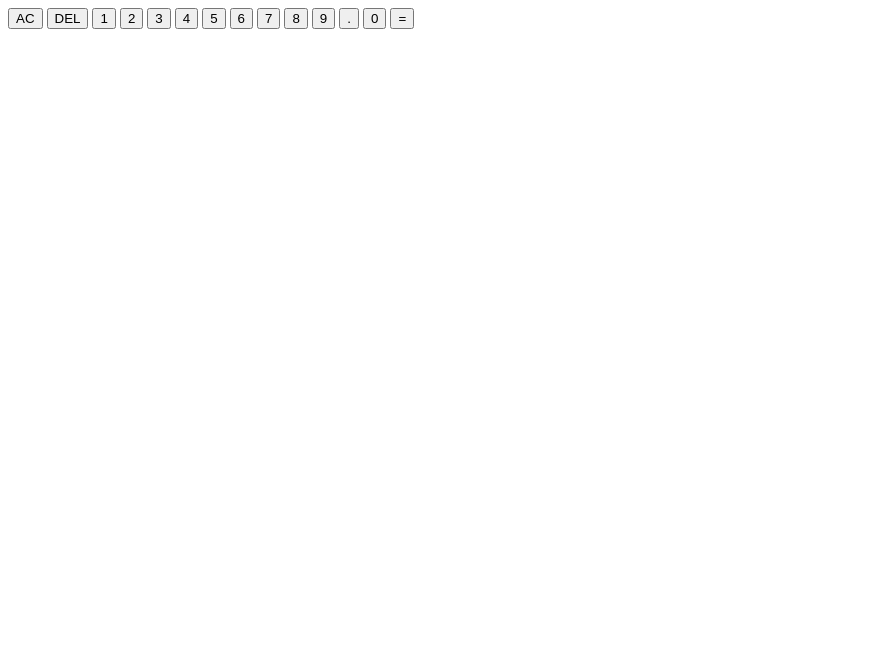
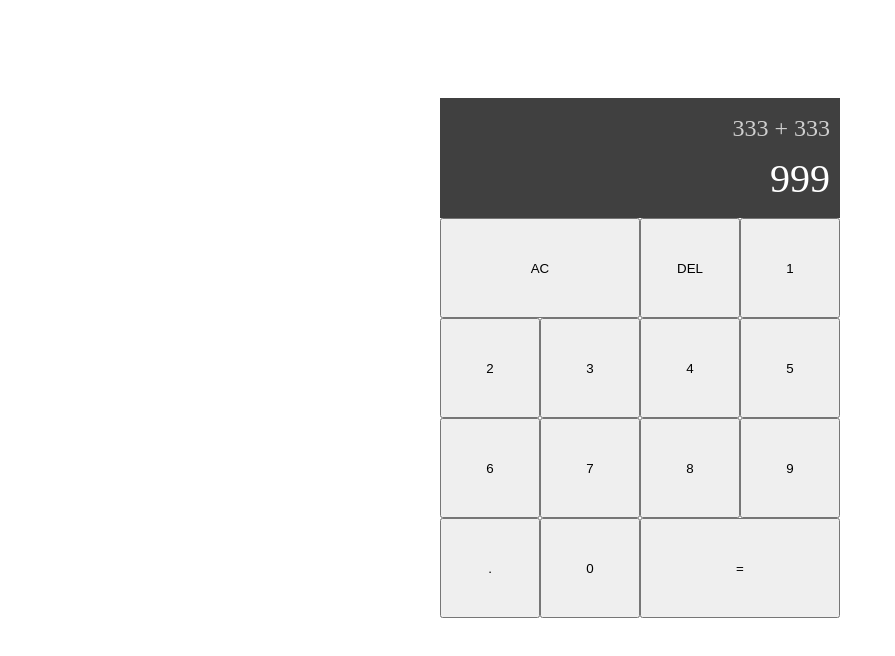
Before and after one commit to Br3ikros/calculator, a plain HTML site: page index.html in a window 1280 px wide. Shown: the whole page, without its empty margins (0-895 px from the left). Drawn offline with Linux system fonts and the light colour scheme.

Commit message:
added styling

```diff
--- a/index.html
+++ b/index.html
@@ -10,8 +10,8 @@
 <body>
     <div class="calculator-grid">
         <div class="output">
-            <div class="previous-operand"></div>
-            <div class="current-operand"></div>
+            <div class="previous-operand">333 + 333</div>
+            <div class="current-operand">999</div>
         </div>
         <button class="span-two">AC</button>
         <button>DEL</button>
--- a/styles.css
+++ b/styles.css
@@ -0,0 +1,32 @@
+.calculator-grid{
+    display:grid;
+    justify-content:center;
+    align-content:center;
+    min-height:100vh;
+    grid-template-columns: repeat(4, 100px);
+    grid-template-rows: minmax(120px, auto) repeat(5, 100px);
+}
+
+.span-two{
+    grid-column:span 2;
+}
+
+.output{
+    grid-column: 1/-1;
+    background-color:rgba(0, 0, 0, 0.75);
+    display:flex;
+    flex-direction:column;
+    align-items:flex-end;
+    justify-content:space-around;
+    padding:10px;
+}
+
+.output .previous-operand{
+    color:rgba(255,255,255,.75);
+    font-size:1.5rem;
+}
+
+.output .current-operand{
+    color:white;
+    font-size:2.5rem;
+}
```
